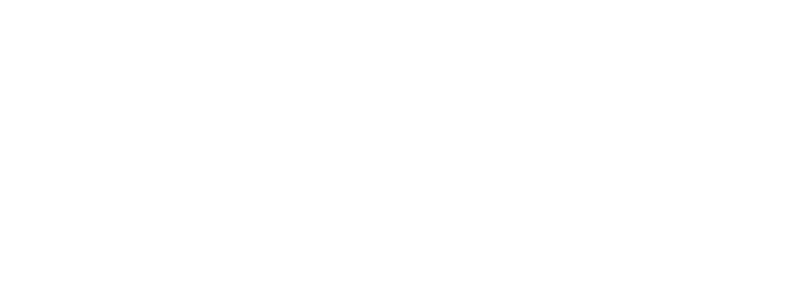
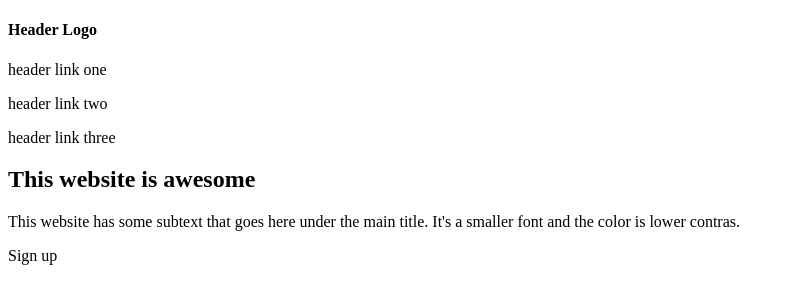
Before and after one commit to AU1504/landing-page, a plain HTML site: page index.html in a window 1280 px wide. Shown: the whole page, without its empty margins (0-794 px from the left). Drawn offline with Linux system fonts and the light colour scheme.

Commit message:
Create section1 of page Build structure of section
Create section 1 div. Inside add header div and information div. Filled
in information.

```diff
--- a/index.html
+++ b/index.html
@@ -8,7 +8,21 @@
 </head>
 <body>
     <div class="section1">
-
+        <div class="header">
+            <h4 class="headerLogo">Header Logo</h4>
+            <p class="headerLink">header link one</p>
+            <p class="headerLink">header link two</p>
+            <p class="headerLink">header link three</p>
+        </div>
+        <div class="intro">
+            <div class="signUpText">
+                <h2 class="bigIntro">This website is awesome</h2>
+                <p class="descIntro">This website has some subtext that goes here under the main title. It's a smaller font and the color is lower contras.</p>
+                <div class="signUpButton">Sign up</div>
+            </div>
+            <div class="image"></div>
+        </div>
+        </div>
     </div>
     <div class="section2">
 
```
